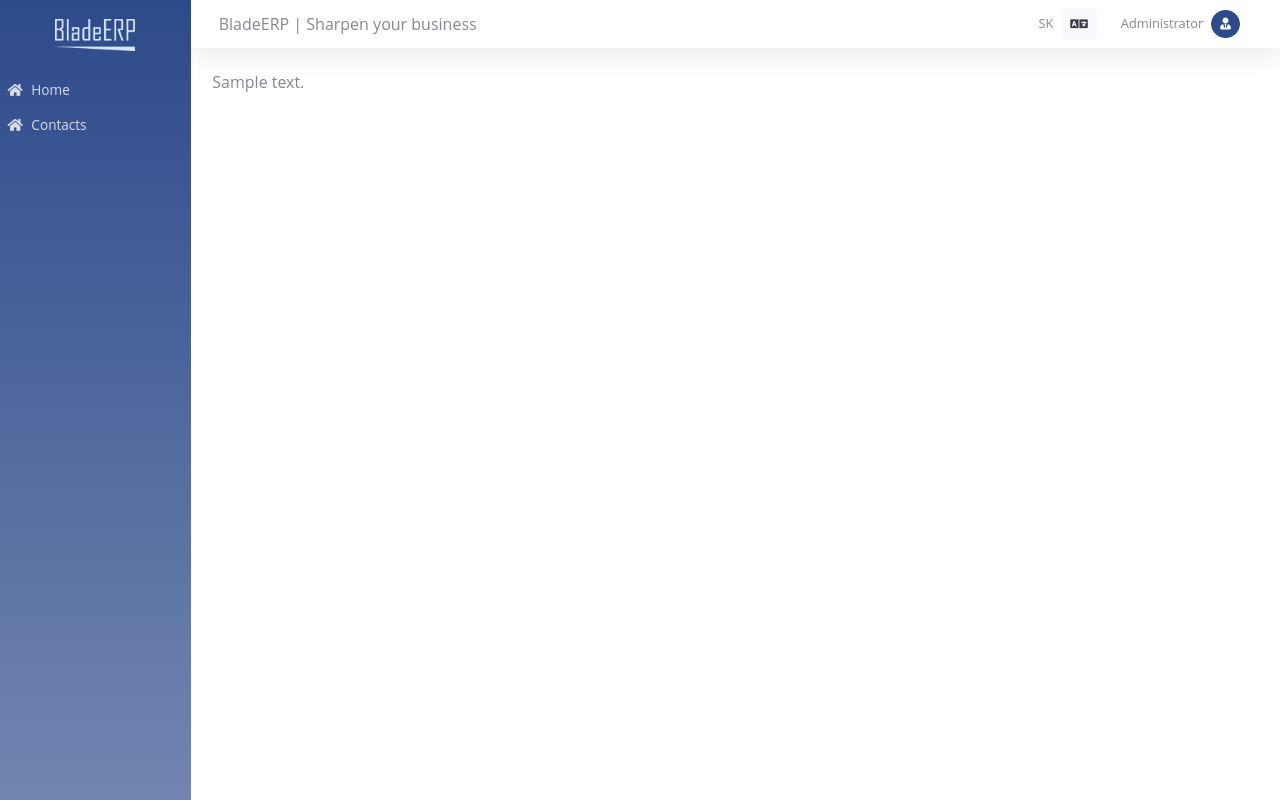
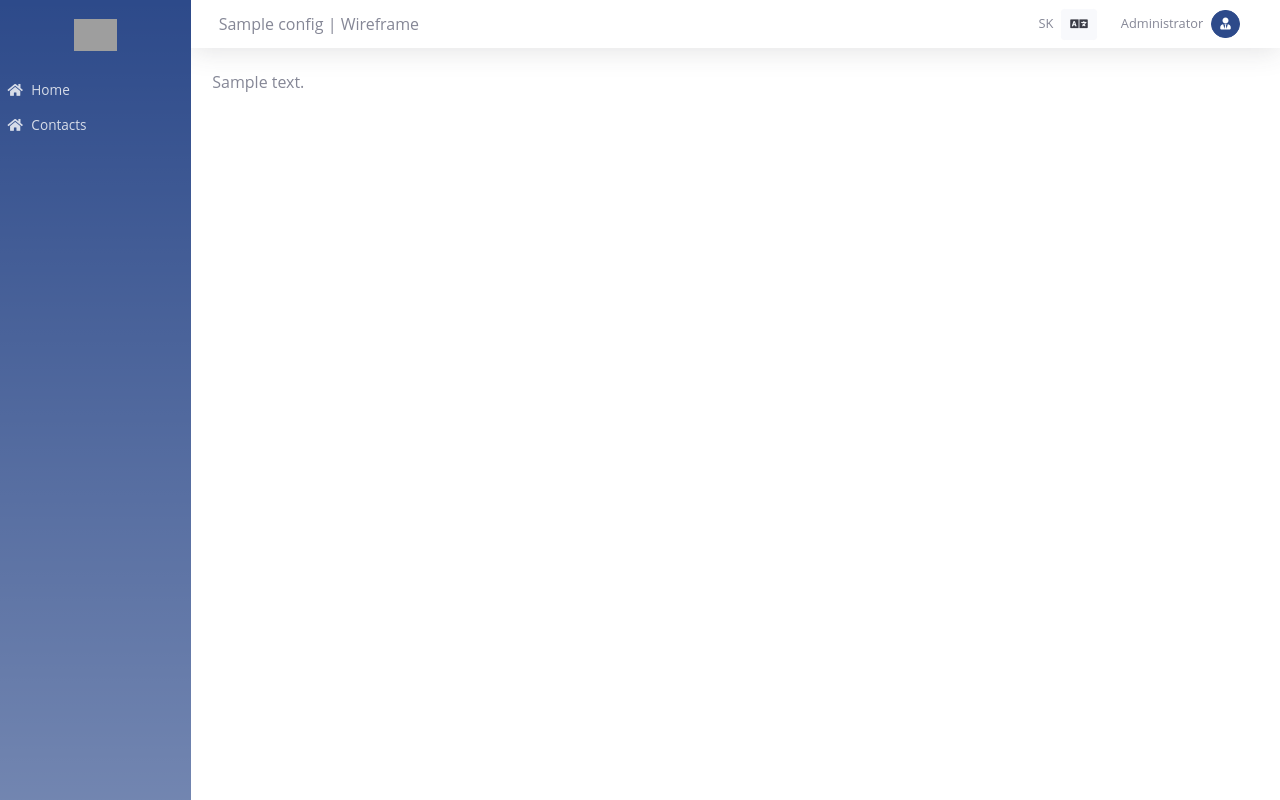
Before and after one commit to wai-blue/adios-wireframe, a PHP site: template src/templates/desktop.twig in a window 1280 px wide. Run offline with PHP 8.4, Linux system fonts and the light colour scheme; the template is opened without the code that fills it: most values are stand-ins (such as "Sample title", 1, 10 or a date in 2020); some libraries are stand-ins or nearby versions; grey boxes are pictures that could not be loaded.

Commit message:
project name and logo

```diff
--- a/src/templates/desktop.twig
+++ b/src/templates/desktop.twig
@@ -8,7 +8,7 @@
   <meta name="description" content="">
   <meta name="author" content="">
   <link rel='shortcut icon' href='{{ config.rewriteBase }}/assets/images/favicon.png'>
-  <title>BladeERP | Wireframe</title>
+  <title>{{ config.projectName }} | Wireframe</title>
   <link rel=stylesheet type='text/css' href='{{ config.rewriteBase }}/assets/css/cache.css' rel="stylesheet">
   <script src='{{ config.rewriteBase }}/assets/js/cache.js'></script>
   <script src='{{ config.rewriteBase }}/assets/js/my_functions.js'></script>
@@ -26,7 +26,7 @@
       <!-- Sidebar - Brand -->
       <a class="sidebar-brand d-flex align-items-center justify-content-center" href="{{ config.rewriteBase }}">
         <div class="sidebar-brand-icon">
-          <img src="{{ config.rewriteBase }}/assets/images/logo-light.png" />
+          <img src="{{ config.rewriteBase }}/logo.png" />
         </div>
       </a>
 
@@ -51,7 +51,7 @@
 
         <!-- Topbar -->
         <nav class="navbar navbar-expand navbar-light bg-white topbar static-top row shadow">
-          <div class="col col-10">BladeERP | Sharpen your business</div>
+          <div class="col col-10">{{ config.projectName }} | Wireframe</div>
 
           <!-- Topbar Navbar -->
           <div class="col col-2">
```
